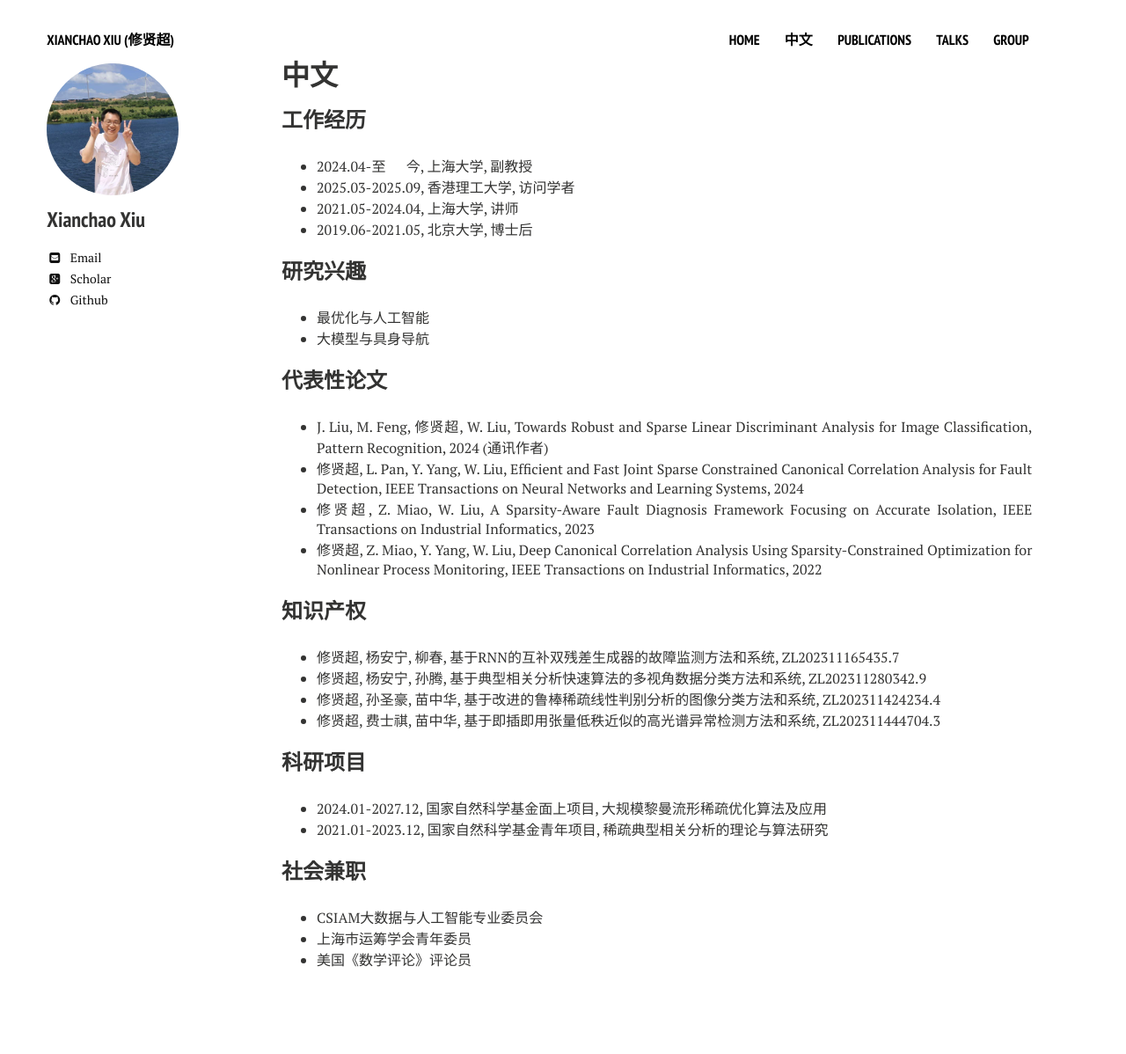
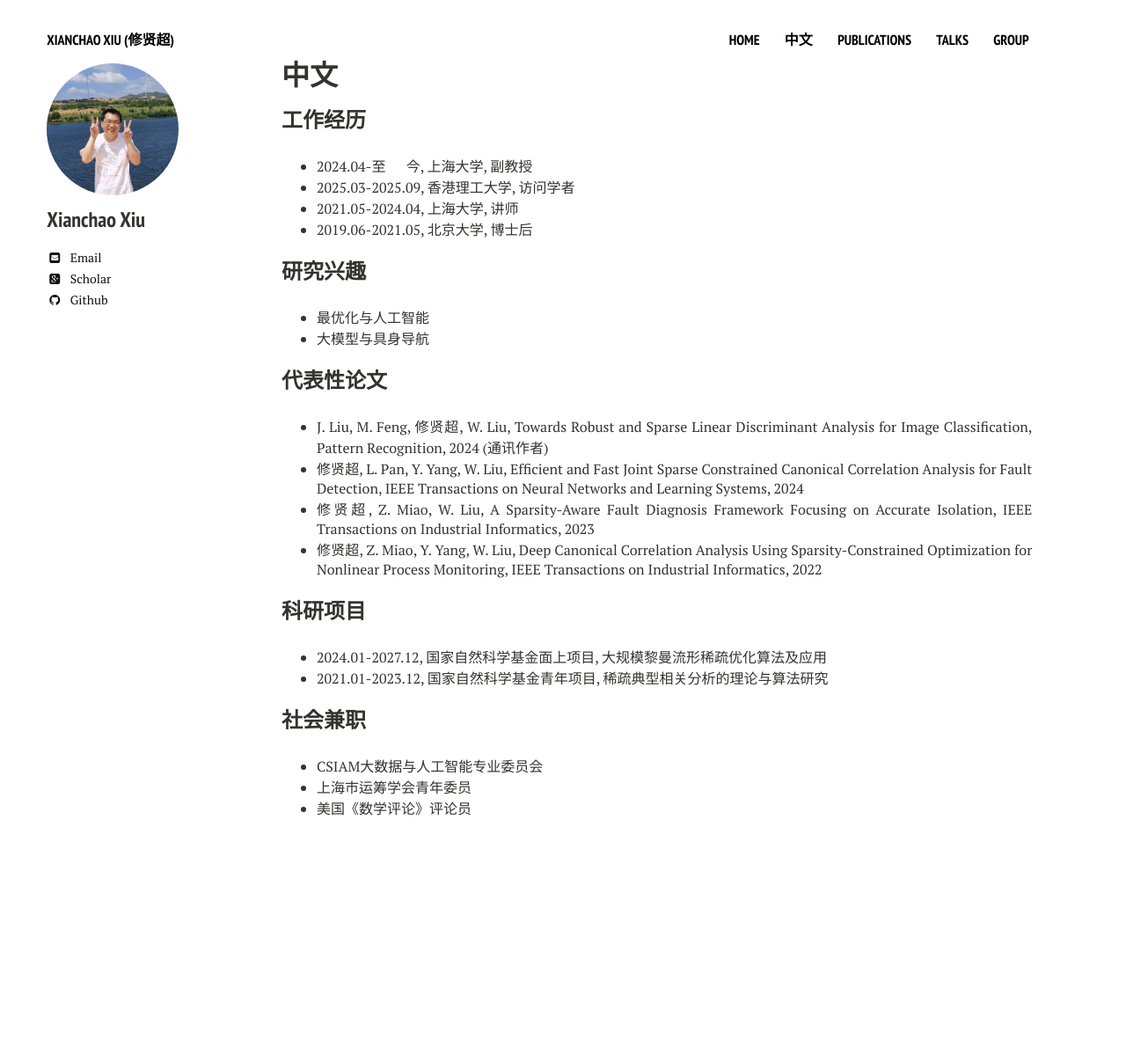
Before and after one commit to xianchaoxiu/xianchaoxiu.github.io, a Jekyll site: the page built from 中文/index.md, in a window 1280 px wide. Shown: the whole page at 88% size. Built offline with Jekyll 4.4.1, drawn with Linux system fonts in a browser that asks for light colours; nearby versions of some CDN libraries; after the commit the page ends 1026 px from its top, so only the background shows below that.

Commit message:
Update index.md

```diff
--- a/中文/index.md
+++ b/中文/index.md
@@ -27,12 +27,6 @@ share: false
 * 修贤超, Z. Miao, Y. Yang, W. Liu, Deep Canonical Correlation Analysis Using Sparsity-Constrained Optimization for Nonlinear Process Monitoring, IEEE Transactions on Industrial Informatics, 2022<br>
 
 
-### 知识产权
-* 修贤超, 杨安宁, 柳春, 基于RNN的互补双残差生成器的故障监测方法和系统, ZL202311165435.7 <br>
-* 修贤超, 杨安宁, 孙腾, 基于典型相关分析快速算法的多视角数据分类方法和系统, ZL202311280342.9 <br>
-* 修贤超, 孙圣豪, 苗中华, 基于改进的鲁棒稀疏线性判别分析的图像分类方法和系统, ZL202311424234.4 <br>
-* 修贤超, 费士祺, 苗中华, 基于即插即用张量低秩近似的高光谱异常检测方法和系统, ZL202311444704.3 <br>
-
 
 ### 科研项目
 * 2024.01-2027.12, 国家自然科学基金面上项目, 大规模黎曼流形稀疏优化算法及应用 <br>
```
